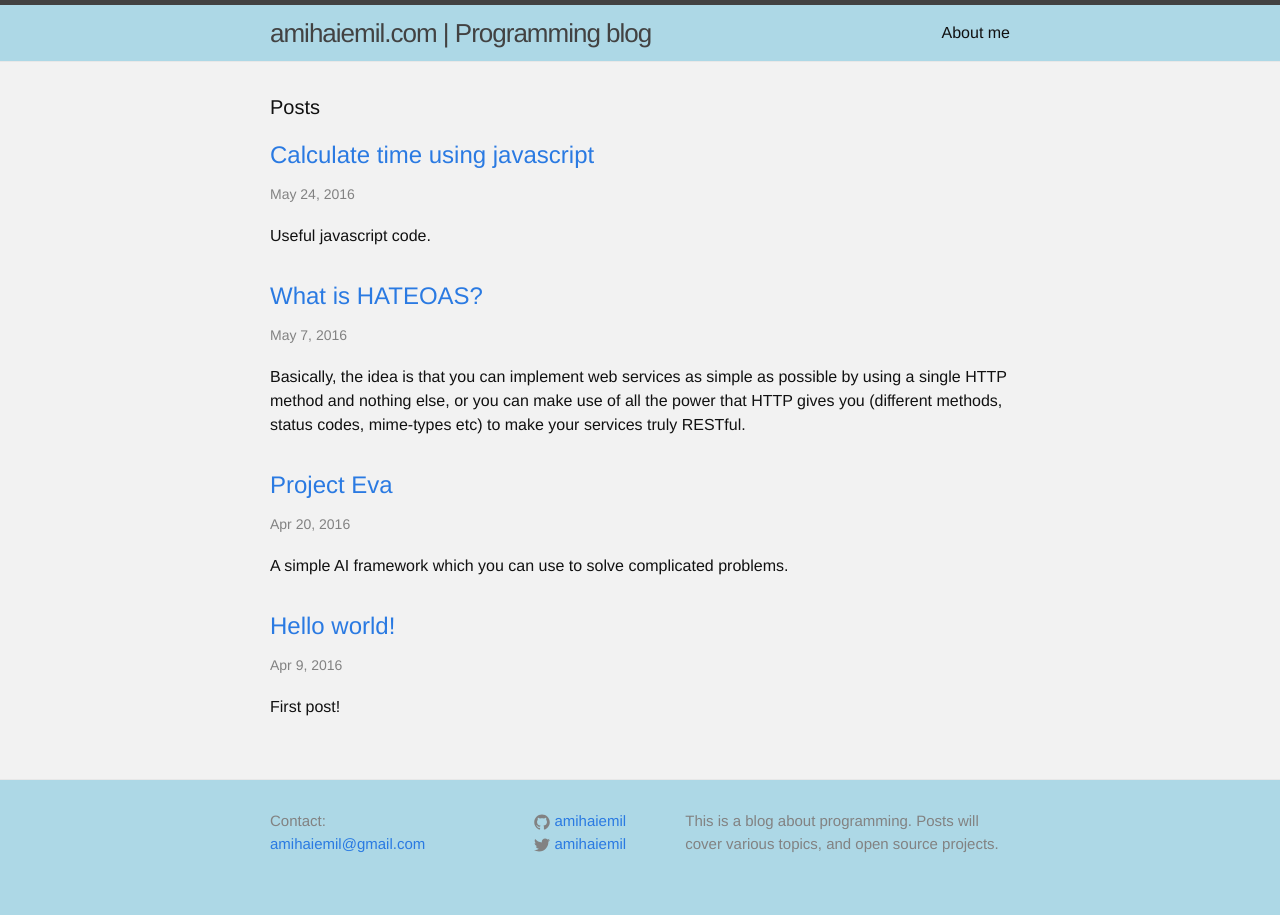
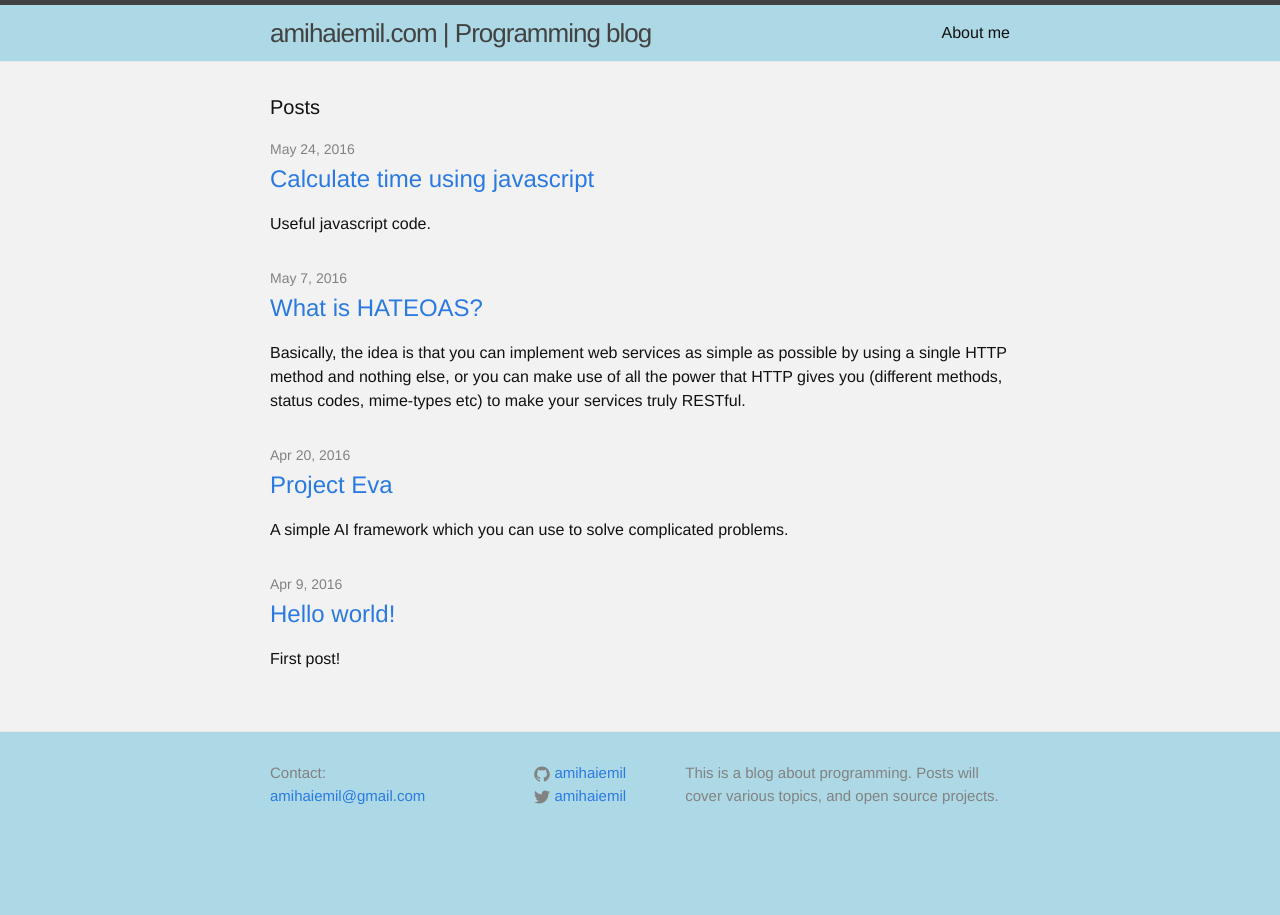
Before and after one commit to amihaiemil/amihaiemil.github.io, a Jekyll site: the page built from index.html, in a window 1280 px wide. Built offline with Jekyll 4.4.1, drawn with Linux system fonts in a browser that asks for light colours; comment, search, counter and statistics services are not loaded.

Commit message:
Update index.html

```diff
--- a/index.html
+++ b/index.html
@@ -9,9 +9,9 @@ layout: default
   <ul class="post-list">
     {% for post in site.posts %}
       <li>
+        <span class="post-meta">{{ post.date | date: "%b %-d, %Y" }}</span>
         <h2>
           <a class="post-link" href="{{ post.url | prepend: site.baseurl }}">{{ post.title }}</a>
-          <span class="post-meta">{{ post.date | date: "%b %-d, %Y" }}</span>
         </h2>
         <p>{{post.preview}}</p>
       </li>
```
